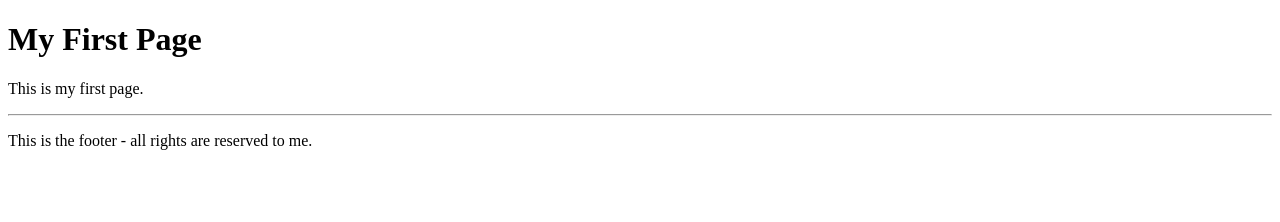
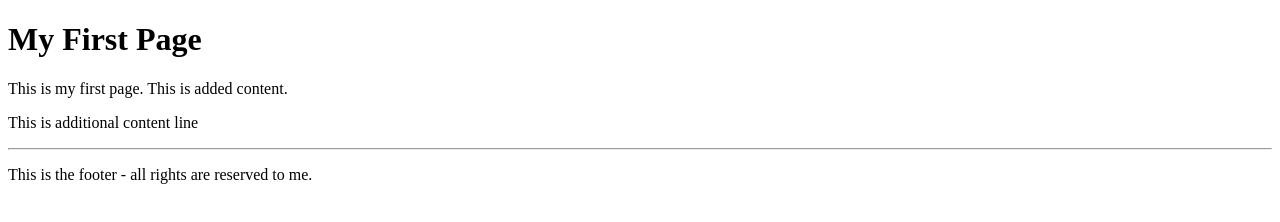
Before and after one commit to sach-703/b-sachin.github.io, a plain HTML site: page index.html in a window 1280 px wide. Drawn offline with Linux system fonts and the light colour scheme.

Commit message:
content modified for somebody else's pull request concept

```diff
--- a/index.html
+++ b/index.html
@@ -4,7 +4,8 @@
     </head>
     <body>
         <h1>My First Page</h1>
-        <p>This is my first page.</p>
+        <p>This is my first page. This is added content.</p>
+        <p>This is additional content line</p>
         <hr>
         <p>This is the footer - all rights are reserved to me.</p>
     </body>
```
